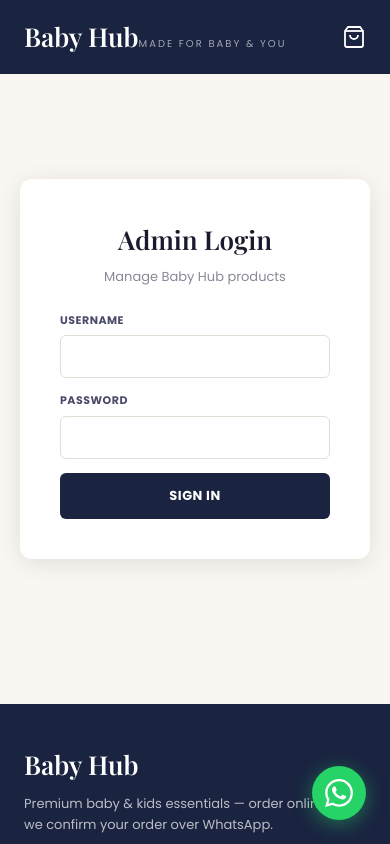
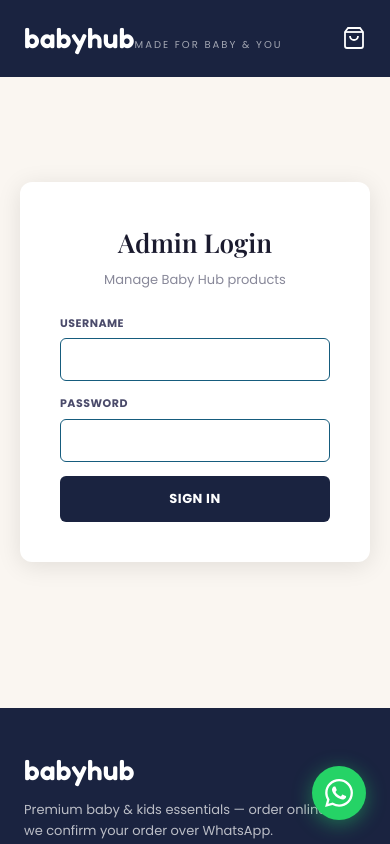
Before and after one commit to mukki00/babyhub, a React (Vite) app in the folder frontend/: page /admin/login in a window 390 px wide. Shown: the top 844 px of the page. Built offline with nearby package versions, Linux system fonts and the light colour scheme; no server answers.

Commit message:
feat: update layout structure and styles for improved responsiveness and branding

```diff
--- a/frontend/src/components/Layout.jsx
+++ b/frontend/src/components/Layout.jsx
@@ -12,11 +12,11 @@
   }, [location.pathname]);
 
   return (
-    <>
+    <div className="page-wrap">
       <header className="site-header">
         <div className="header-inner">
           <Link to="/" className="logo-link">
-            <span className="logo-script">Baby Hub</span>
+            <span className="logo-script">babyhub</span>
             <span className="logo-sub">Made for Baby &amp; You</span>
           </Link>
           <Link to="/cart" className="icon-btn" aria-label="Cart">
@@ -33,7 +33,7 @@
       <footer className="site-footer">
         <div className="footer-inner">
           <div>
-            <span className="logo-script">Baby Hub</span>
+            <span className="logo-script">babyhub</span>
             <p>Premium baby &amp; kids essentials — order online, we confirm your order over WhatsApp.</p>
           </div>
           <div className="footer-contact">
@@ -48,6 +48,6 @@
       <a href="https://wa.me/+94789299383" className="wa-btn" target="_blank" rel="noopener noreferrer" aria-label="Chat on WhatsApp">
         <svg viewBox="0 0 24 24"><path d="M17.472 14.382c-.297-.149-1.758-.867-2.03-.967-.273-.099-.471-.148-.67.15-.197.297-.767.966-.94 1.164-.173.199-.347.223-.644.075-.297-.15-1.255-.463-2.39-1.475-.883-.788-1.48-1.761-1.653-2.059-.173-.297-.018-.458.13-.606.134-.133.298-.347.446-.52.149-.174.198-.298.298-.497.099-.198.05-.371-.025-.52-.075-.149-.669-1.612-.916-2.207-.242-.579-.487-.5-.669-.51-.173-.008-.371-.01-.57-.01-.198 0-.52.074-.792.372-.272.297-1.04 1.016-1.04 2.479 0 1.462 1.065 2.875 1.213 3.074.149.198 2.096 3.2 5.077 4.487.709.306 1.262.489 1.694.625.712.227 1.36.195 1.871.118.571-.085 1.758-.719 2.006-1.413.248-.694.248-1.289.173-1.413-.074-.124-.272-.198-.57-.347m-5.421 7.403h-.004a9.87 9.87 0 01-5.031-1.378l-.361-.214-3.741.982.998-3.648-.235-.374a9.86 9.86 0 01-1.51-5.26c.001-5.45 4.436-9.884 9.888-9.884 2.64 0 5.122 1.03 6.988 2.898a9.825 9.825 0 012.893 6.994c-.003 5.45-4.437 9.884-9.885 9.884m8.413-18.297A11.815 11.815 0 0012.05 0C5.495 0 .16 5.335.157 11.892c0 2.096.547 4.142 1.588 5.945L.057 24l6.305-1.654a11.882 11.882 0 005.683 1.448h.005c6.554 0 11.89-5.335 11.893-11.893a11.821 11.821 0 00-3.48-8.413Z"/></svg>
       </a>
-    </>
+    </div>
   );
 }
--- a/frontend/src/style.css
+++ b/frontend/src/style.css
@@ -2,7 +2,7 @@
    Baby Hub — Simplified Stylesheet
    ================================================ */
 
-@import url('https://fonts.googleapis.com/css2?family=Poppins:wght@400;500;600;700&family=Playfair+Display:ital,wght@0,400;0,500;0,600&display=swap');
+@import url('https://fonts.googleapis.com/css2?family=Poppins:wght@400;500;600;700&family=Playfair+Display:ital,wght@0,400;0,500;0,600&family=Fredoka:wght@500;600;700&display=swap');
 
 :root {
   --navy: #1a2340;
@@ -15,15 +15,17 @@
   --text-dark: #1a1a2e;
   --text-mid: #4a4a6a;
   --text-light: #888899;
-  --border: #e4ddd5;
+  --border: #165c7d;
   --shadow: 0 4px 24px rgba(0, 0, 0, 0.10);
   --radius: 6px;
   --font-body: 'Poppins', sans-serif;
   --font-serif: 'Playfair Display', serif;
+  --font-logo: 'Fredoka', sans-serif;
   --max-w: 1200px;
 }
 
 * , *::before, *::after { box-sizing: border-box; margin: 0; padding: 0; }
+html, body, #root { height: 100%; }
 html { scroll-behavior: smooth; font-size: 15px; }
 body { font-family: var(--font-body); background: var(--cream); color: var(--text-dark); line-height: 1.6; }
 a { text-decoration: none; color: inherit; }
@@ -32,7 +34,13 @@
 button { cursor: pointer; border: none; font-family: var(--font-body); }
 input, textarea, select { font-family: var(--font-body); font-size: 14px; }
 
-.logo-script { font-family: var(--font-serif); font-size: 26px; font-weight: 600; color: var(--white); }
+/* ---- Sticky footer: page-wrap stretches to at least the viewport height,
+   main grows to fill the gap so the footer sits at the bottom either way. ---- */
+.page-wrap { display: flex; flex-direction: column; min-height: 100vh; }
+.page-wrap > main { flex: 1 0 auto; }
+.page-wrap > .site-footer { flex-shrink: 0; }
+
+.logo-script { font-family: var(--font-logo); font-size: 28px; font-weight: 600; color: var(--white); letter-spacing: 0.2px; }
 .logo-sub { font-size: 10px; color: rgba(255, 255, 255, 0.6); letter-spacing: 2px; text-transform: uppercase; }
 
 /* ---- Header ---- */
@@ -167,7 +175,7 @@
 .admin-thumb { width: 48px; height: 48px; object-fit: cover; border-radius: 4px; }
 .btn-link { color: var(--navy); font-weight: 600; font-size: 13px; margin-right: 14px; background: none; }
 .btn-link.danger { color: var(--red); }
-.status-pill { display: inline-block; padding: 3px 10px; border-radius: 20px; font-size: 11px; font-weight: 700; text-transform: uppercase; background: var(--border); color: var(--text-mid); }
+.status-pill { display: inline-block; padding: 3px 10px; border-radius: 20px; font-size: 11px; font-weight: 700; text-transform: uppercase; background: #e4e4e4; color: var(--text-mid); }
 .status-pill.status-pending { background: #fff3cd; color: #8a6d00; }
 .status-pill.status-confirmed { background: #d4edda; color: #1e7d46; }
 .status-pill.status-cancelled { background: #f8d7da; color: var(--red); }
```
